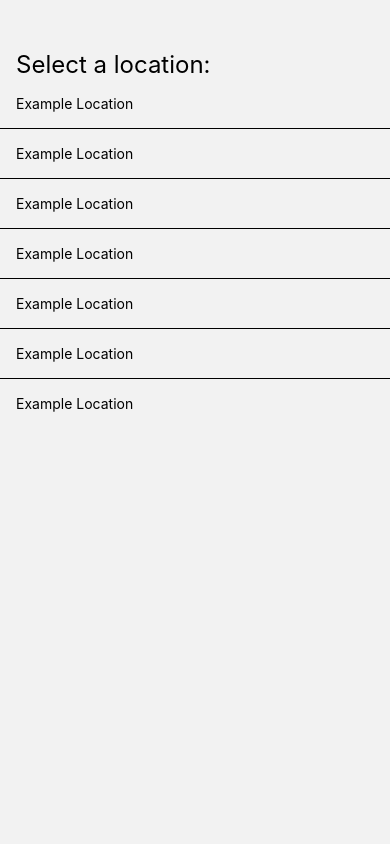
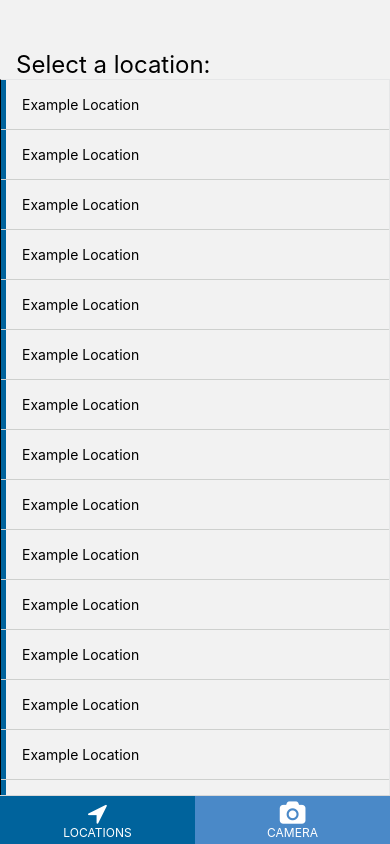
Before and after one commit to Legoracer/plavi-tim, a React Native app: screen /Locations in a window 390 px wide. Built offline with nearby package versions, Linux system fonts and the light colour scheme.

Commit message:
created basic ux designs

```diff
--- a/App.tsx
+++ b/App.tsx
@@ -1,26 +1,64 @@
 import React, { useEffect, useState } from 'react';
 import { createNativeStackNavigator } from '@react-navigation/native-stack';
 import { NavigationContainer } from '@react-navigation/native';
-
+import { createBottomTabNavigator } from '@react-navigation/bottom-tabs';
 import SplashView from './src/screens/splash';
 import LocationSelectorView from './src/screens/locationSelector';
 import CameraView from './src/screens/camera';
 import MainMenuView from './src/screens/mainMenu';
+import { FontAwesome } from '@expo/vector-icons';
+import { View, Text } from 'react-native';
 
-// Navigation docs
-// https://reactnavigation.org/docs/native-stack-navigator
 
 export default function App() {
-	const Stack = createNativeStackNavigator();
+	const [isLoading, setIsLoading] = useState(true);
+	const Tab = createBottomTabNavigator();
+
+	useEffect(() => {
+        const timer = setTimeout(() => {
+			setIsLoading(false);
+		        }, 2000);
+
+    return () => clearTimeout(timer);
+}, []);
+
+if (isLoading) {
+    return <SplashView />;
+  }
 
 	return (
 		<NavigationContainer>
-			<Stack.Navigator initialRouteName="Splash" screenOptions={{headerShown: false}}>
-				<Stack.Screen name="Splash" component={SplashView} />
-				<Stack.Screen name="LocationSelector" component={LocationSelectorView} />
-				<Stack.Screen name="Camera" component={CameraView} />
-				<Stack.Screen name="MainMenu" component={MainMenuView} />
-			</Stack.Navigator>
+      	 <Tab.Navigator initialRouteName='Locations' screenOptions={{
+			tabBarInactiveBackgroundColor: '#4A89C8',
+			tabBarActiveBackgroundColor: '#00639C',
+			headerShown: false,
+			tabBarShowLabel: false,
+		}}>
+				<Tab.Screen name="Locations"
+							component={LocationSelectorView}
+							options= {{
+								tabBarIcon: ()=>{
+									return (
+									  <View style={{alignItems: "center", justifyContent: "center"}}>
+									<FontAwesome name="location-arrow" size={24} color="white" />
+										<Text style={{fontSize: 12, color: "white"}}>LOCATIONS</Text>
+								  </View>
+									)
+								  }
+							}}
+							/>
+				<Tab.Screen name="Camera" component={CameraView}
+				options= {{
+						tabBarIcon: ()=>{
+							return (
+							  <View style={{alignItems: "center", justifyContent: "center"}}>
+							 <FontAwesome name="camera" size={24} color="white" />
+								<Text style={{fontSize: 12, color: "white"}}>CAMERA</Text>
+						  </View>
+							)
+						  }
+					}} />
+			</Tab.Navigator>
 		</NavigationContainer>
 	)
 }
--- a/package.json
+++ b/package.json
@@ -10,7 +10,9 @@
   },
   "dependencies": {
     "@expo/ngrok": "^4.1.3",
+    "@expo/vector-icons": "^13.0.0",
     "@react-native-picker/picker": "2.4.10",
+    "@react-navigation/bottom-tabs": "^6.5.20",
     "@react-navigation/native": "^6.1.10",
     "@react-navigation/native-stack": "^6.9.18",
     "@types/react": "~18.2.14",
@@ -24,11 +26,13 @@
     "react-native-safe-area-context": "^4.6.3",
     "react-native-screens": "~3.22.0",
     "react-native-svg": "13.9.0",
+    "react-native-vector-icons": "^10.0.3",
     "react-native-vision-camera": "^3.8.0",
     "typescript": "^5.1.3"
   },
   "devDependencies": {
-    "@babel/core": "^7.20.0"
+    "@babel/core": "^7.20.0",
+    "@types/react-native-vector-icons": "^6.4.18"
   },
   "private": true
 }
--- a/src/screens/locationSelector.tsx
+++ b/src/screens/locationSelector.tsx
@@ -29,20 +29,37 @@ const style = StyleSheet.create({
     },
 
     list: {
-
+        borderWidth: 1,
+        borderTopColor: '#E6E7E8',
+        borderBottomColor: '#E6E7E8',
+        borderRightColor: '#E6E7E8',
+        marginBottom: 'auto'
     },
 
     location: {
         paddingLeft: 16,
-        padding: 16
+        padding: 16,
+        borderLeftColor: '#00639C',
+        borderLeftWidth: 5
     },
 
     separator: {
         width: "100%",
         height: 1,
-        backgroundColor: "black"
+        backgroundColor: '#E6E7E8'
     }
 })
+
+function renderSeparator() {
+    return (
+      <View
+        style={{
+          height: 1,
+          backgroundColor: "#CED0CE",
+        }}
+      />
+    );
+  };
 
 function Location({navigation}) {
     return (
@@ -70,29 +87,38 @@ export default function LocationSelectorView({ navigation }) {
         { key: '5', value: 'Vegetables' },
         { key: '6', value: 'Diary Products' },
         { key: '7', value: 'Drinks' },
+        { key: '8', value: 'Clothing' },
+    { key: '9', value: 'Books' },
+    { key: '10', value: 'Furniture' },
+    { key: '11', value: 'Toys' },
+    { key: '12', value: 'Stationery' },
+    { key: '13', value: 'Jewelry' },
+    { key: '14', value: 'Sports Equipment' },
+    { key: '15', value: 'Home Decor' },
+    { key: '16', value: 'Pet Supplies' },
+    { key: '17', value: 'Health & Beauty' },
+    { key: '18', value: 'Electronics Accessories' },
+    { key: '19', value: 'Baby Products' },
+    { key: '20', value: 'Outdoor Gear' },
+    { key: '21', value: 'Kitchenware' },
+    { key: '22', value: 'Office Supplies' },
+    { key: '23', value: 'Craft Supplies' },
+    { key: '24', value: 'Tools & Hardware' },
+    { key: '25', value: 'Gardening Supplies' },
+    { key: '26', value: 'Party Supplies' },
+    { key: '27', value: 'Musical Instruments' },
+    { key: '28', value: 'Fitness Equipment' },
+    { key: '29', value: 'Art Supplies' },
+    { key: '30', value: 'Travel Accessories' },
+    { key: '31', value: 'Educational Toys' },
+    { key: '32', value: 'Video Games & Consoles' },
+    { key: '33', value: 'Home Improvement' },
+    { key: '34', value: 'Car Accessories' }
     ]
     return (
         <View style={style.background}>
             <Text style={style.title}>Select a location:</Text>
-            <FlatList data={data} renderItem={(item) => <Location navigation={navigation}/>} style={style.list} ItemSeparatorComponent={Separator}/>
-            {/* <SelectList
-                boxStyles={style.input}
-                inputStyles={style.dropdown_input}
-                placeholder="Select the location"
-                setSelected={setSelected}
-                data={data}
-                save="value"
-            />
-
-            <TextInput
-                style={style.input}
-                onChangeText={setEmail}
-                value={email}
-                placeholder="Enter email"
-                placeholderTextColor={"black"}
-            />
-
-            <Button title="Continue" onPress={()=>{navigation.navigate("MainMenu")}}/> */}
+            <FlatList data={data} renderItem={(item) => <Location navigation={navigation}/>} style={style.list} ItemSeparatorComponent={renderSeparator}/>
         </View>
     )
 }
--- a/src/screens/mainMenu.tsx
+++ b/src/screens/mainMenu.tsx
@@ -49,10 +49,10 @@ export default function MainMenuView({ navigation }) {
         <View style={style.background}>
             <View style={style.vstack}>
                 <View style={style.hstack}>
-                    <TouchableOpacity style={style.item} onPress={()=>{navigation.navigate("Camera")}}>
+                    {/* <TouchableOpacity style={style.item} onPress={()=>{navigation.navigate("Camera")}}>
                         <View style={style.itemImage} />
                         <Text style={style.itemText}>Scan</Text>
-                    </TouchableOpacity>
+                    </TouchableOpacity> */}
                     <TouchableOpacity style={style.item} onPress={()=>{navigation.navigate("LocationSelector")}}>
                         <View style={style.itemImage} />
                         <Text style={style.itemText}>Location</Text>
--- a/src/screens/splash.tsx
+++ b/src/screens/splash.tsx
@@ -1,5 +1,5 @@
-import { View, Text, StyleSheet, Button } from "react-native"
-import NavigationController from "../controllers/NavigationController";
+import { View, Text, StyleSheet, Button, Image } from "react-native"
+//import NavigationController from "../controllers/NavigationController";
 import { useEffect, useState } from "react";
 
 const style = StyleSheet.create({
@@ -9,30 +9,19 @@ const style = StyleSheet.create({
         alignItems: "center",
         justifyContent: "center"
     },
-
-    title: {
-        fontSize: 80,
-        fontWeight: "bold"
-    },
-    btn: {
-        width: 50,
-        height: 50,
-        backgroundColor: "red"
+    logo: {
+        width: '80%',
+        maxHeight: 'auto',
+        resizeMode: 'contain',
+        marginHorizontal: '70%',
+        marginVertical: '10%'
     }
 })
 
-export default function SplashView({ navigation }) {
-    let [loaded, setLoaded] = useState(true)
-
-    useEffect(() => {
-        setTimeout(() => {
-            navigation.navigate("LocationSelector")
-        }, 2000);
-    })
-
+export default function SplashView() {
     return (
         <View style={style.background}>
-            <Text style={style.title}>INA</Text>
+            <Image source={require('../assets/logo.png')} style={style.logo} />
         </View>
     );
 }
--- a/tsconfig.json
+++ b/tsconfig.json
@@ -1,4 +1,6 @@
 {
-  "compilerOptions": {},
+  "compilerOptions": {
+      "jsx": "react"
+},
   "extends": "expo/tsconfig.base"
 }
```
Also changed, not shown: 2 other files (tests, documents, lock files or other folders).
